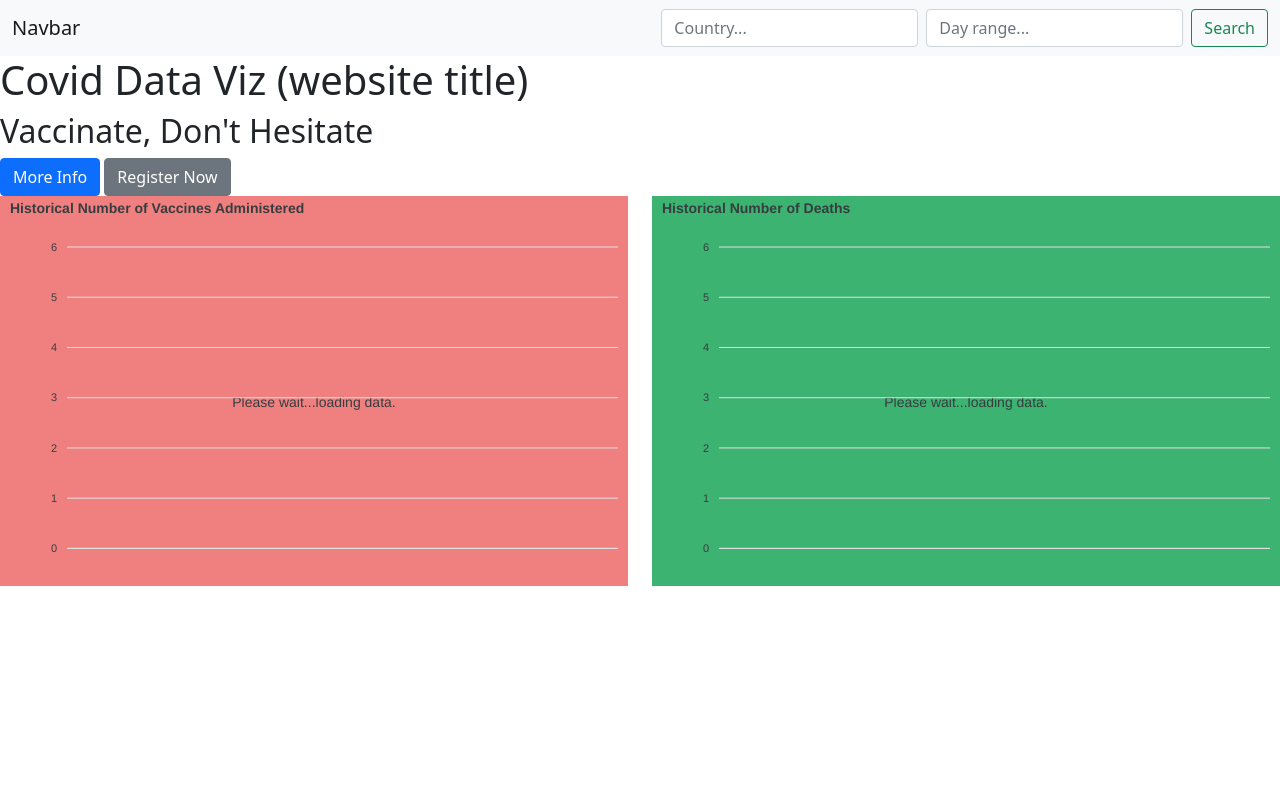
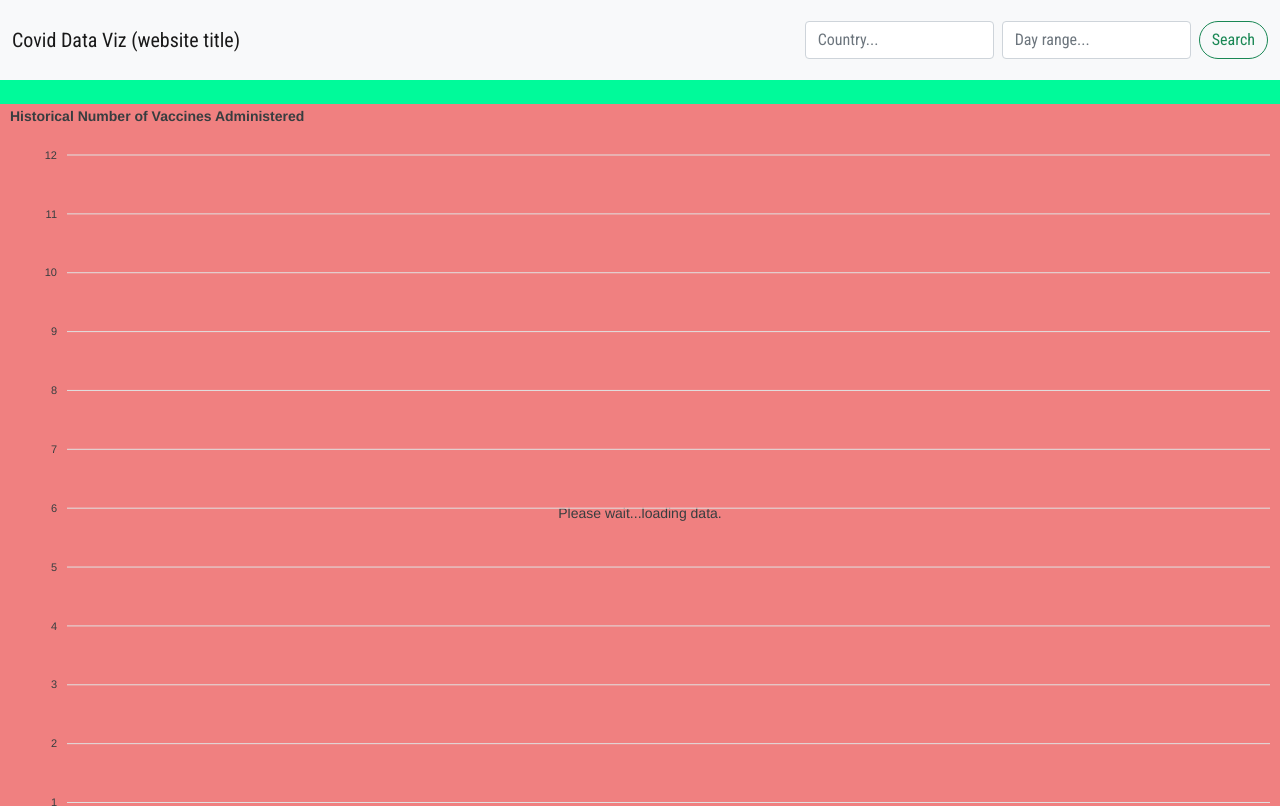
Before and after one commit to anneroz/project-1-covid-data-viz, a plain HTML site: page index.html in a window 1280 px wide. Shown: the top 806 px of the page. Drawn offline with nearby package versions, Linux system fonts and the light colour scheme; no server answers.

Commit message:
set font for body

```diff
--- a/index.html
+++ b/index.html
@@ -17,35 +17,34 @@
 
 <body>
   <!-- nav bar -->
-  <nav class="navbar navbar-light bg-light">
+  <nav class="navbar navbar-light bg-light"> <!-- always 10vh of screen -->
     <div class="container-fluid">
-      <a class="navbar-brand">Navbar</a>
+      <a class="navbar-brand">Covid Data Viz (website title)</a>
       <form class="d-flex">
         <input class="form-control me-2" id="search-country" type="search" placeholder="Country..." aria-label="Search">
         <input class="form-control me-2" id="search-days" type="search" placeholder="Day range..." aria-label="Search">
-        <button class="btn btn-outline-success" id="search-btn" type="submit">Search</button>
+        <button class="btn btn-outline-success rounded-pill" id="search-btn" type="submit">Search</button>
       </form>
     </div>
   </nav>
 
   <!-- landing area -->
-  <div id="landing">
-    <div id="landing-text">
-      <h1>Covid Data Viz (website title)</h1>
-      <h2>Vaccinate, Don't Hesitate</h2>
-      <a href="" id="btn-info" class="btn btn-primary">More Info</a>
-      <a href="" id="btn-register" class="btn btn-secondary">Register Now</a>
-    </div>
-    <div id="landing-charts">
+  <div id="landing"> <!-- always 90vh of screen -->
+    <div id="landing-charts"> <!-- 80% of landing div -->
       <!-- charts -->
       <div id="chart-container" class="row">
-        <div class="display-chart col-12 col-md-6">
+        <div class="display-chart mt-4">
           <div id="chart-vaccines"></div>
         </div>
-        <div class="display-chart col-12 col-md-6">
+        <div class="display-chart mt-4">
           <div id="chart-deaths"></div>
         </div>
       </div>
+    </div>
+    <div id="landing-text" class="text-center"> <!-- 20% of landing div -->
+      <h2>Vaccinate, Don't Hesitate</h2>
+      <a href="" id="btn-register" class="btn btn-primary rounded-pill">Register Now</a>
+      <a href="" id="btn-info" class="btn btn-secondary rounded-pill">More Info</a>
     </div>
   </div>
 
--- a/styles/style.css
+++ b/styles/style.css
@@ -1,3 +1,24 @@
-/* body {
-  background-color: mediumseagreen;
-} */
+@import url('https://fonts.googleapis.com/css2?family=Roboto+Condensed&display=swap');
+
+body {
+  /* background-color: mediumseagreen; */
+  font-family: 'Roboto Condensed', sans-serif;
+}
+
+.navbar {
+  height: 10vh;
+}
+
+#landing {
+  height: 90vh;
+}
+
+#landing-charts {
+  height: 80%;
+  background-color: mediumspringgreen;
+}
+
+#landing-text {
+  height: 20%;
+  background-color: mediumslateblue;
+}
```
